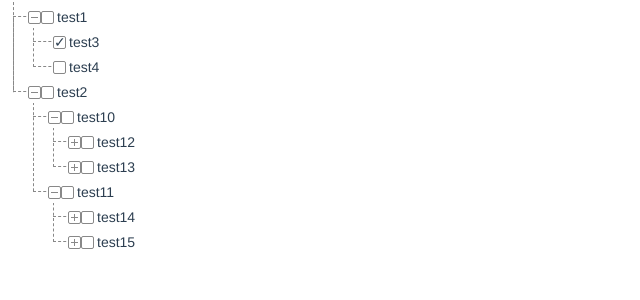
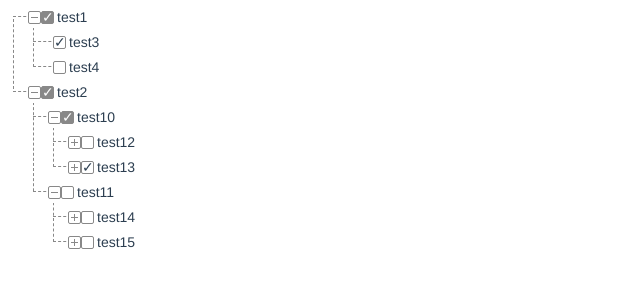
Before and after one commit to tinwan/vue2-data-tree, a Vue app: page / in a window 1280 px wide. Shown: the top 300 px of the page, without its empty margins (0-640 px from the left). Built offline with nearby package versions, Linux system fonts and the light colour scheme.

Commit message:
Node can be moved by drag.

```diff
--- a/src/components/HelloWorld.vue
+++ b/src/components/HelloWorld.vue
@@ -5,6 +5,7 @@
           @nodeSelected="nodeSelected"
           @nodeChecked="nodeChecked"
           @expandEnd="expandEnd"
+          @dragEnd="dragEnd"
     >
     </tree>
   </div>
@@ -21,7 +22,7 @@
         data () {
             return {
                 options: {
-                    defaultChecked: [3, 40],
+                    defaultChecked: [3, 40, 13],
                     defaultSelected: 24,
                     defaultExpandedLevel: 2,
                     draggable: true,
@@ -86,6 +87,9 @@
             },
             expandEnd () {
                 console.log("nodeExpand");
+            },
+            dragEnd (currentNode, parentNode, index) {
+                console.log("drag end " + currentNode.id + " " + parentNode + " " + index);
             }
         }
     };
--- a/src/components/tree-node.vue
+++ b/src/components/tree-node.vue
@@ -1,7 +1,7 @@
 <template>
-    <div :class="['data-tree-node', nodeData.hasChildren? '': 'leaf']">
+    <div :class="['data-tree-node', nodeData.hasChildren? '': 'leaf']" ref="outerBox">
         <div class="data-tree-el">
-            <div class="data-tree-el-info" :self="self" @mousedown="nodeMouseDown($event)" ref="nodeElInfo">
+            <div class="data-tree-el-info" @mousedown="nodeMouseDown($event)" ref="nodeElInfo">
                 <span v-if="nodeData.hasChildren"
                       :class="{'node-expand': true, 'close': !open}"
                       @click="clickExpand"></span>
@@ -15,7 +15,7 @@
             </div>
         </div>
         <ul v-if="nodeData.children && nodeData.children.length" v-show="open">
-            <li v-for="(item, index) in nodeData.children">
+            <li v-for="(item, index) in nodeData.children" :key="'node_' + item.id">
                 <tree-node :options="options"
                            :nodeData="item"
                            :bus="bus"
@@ -64,7 +64,7 @@
                 }
             });
 
-            if (this.level < this.options.defaultExpandedLevel) {
+            if (this.level < this.options.defaultExpandedLevel && !this.bus.expandingInfo.expandEnd) {
                 this.open = true;
                 if (this.nodeData.hasChildren && !this.nodeData.children) {
                     let expanding = this.bus.expandingInfo;
@@ -73,32 +73,38 @@
                     this.getNodeData().finally(() => {
                         expanding.list.splice(expanding.list.indexOf(this.nodeData.id), 1);
                         if (expanding.start && expanding.list.length === 0) {
-                            this.bus.$emit("expandEnd", "ttt", "rrrr");
+                            this.bus.$emit("expandEnd");
+                            expanding.expandEnd = true;
                         }
                     });
                 }
             }
         },
+        mounted () {
+            this.$refs.outerBox.self = this;
+            this.$refs.nodeElInfo.self = this;
+            if (this.nodeData.checkStatus === 2) {
+                this.$emit("nodeDataChange", this.nodeData);
+            }
+        },
         beforeDestroy () {
-            this.self = null;
+            this.$refs.outerBox.self = null;
+            this.$refs.nodeElInfo.self = null;
         },
         methods: {
             clickCheckBox () {
-                let newStatus = this.nodeData.checkStatus === 2 ? 0 : 2, newNodeData;
+                let newStatus = this.nodeData.checkStatus === 2 ? 0 : 2;
 
                 if (this.options.checkable.cascade.child && this.nodeData.children) {
-                    let newChildren = this.nodeData.children.map((item) => {
-                        return {...item, checkStatus: newStatus};
+                    this.nodeData.children.forEach((item) => {
+                        Vue.set(item, "checkStatus", newStatus);
                     });
+                }
+                Vue.set(this.nodeData, "checkStatus", newStatus);
 
-                    newNodeData = {...this.nodeData, checkStatus: newStatus, children: newChildren};
-                } else {
-                    newNodeData = {...this.nodeData, checkStatus: newStatus};
-                }
+                this.$emit("nodeDataChange", this.nodeData);
 
-                this.$emit("nodeDataChange", newNodeData);
-
-                this.bus.$emit("nodeChecked", newNodeData);
+                this.bus.$emit("nodeChecked", this.nodeData);
             },
             clickTitle () {
                 if (!this.options.selectable) {
@@ -112,7 +118,7 @@
             nodeDataChange (item) {
                 let checkedNum = 0, checkStatus;
                 let newChildren = this.nodeData.children.map((child) => {
-                    if (child.id === item.id) {
+                    if (item && child.id === item.id) {
                         checkedNum += item.checkStatus || 0;
                         return item;
                     }
@@ -128,7 +134,7 @@
                     } else {
                         checkStatus = this.options.checkable.halfCheckable ? 1 : 0;
                     }
-
+                    Vue.set(this.nodeData, "checkStatus", checkStatus);
                     this.$emit("nodeDataChange", {
                         ...this.nodeData,
                         checkStatus: checkStatus,
@@ -159,10 +165,35 @@
                 });
             },
             nodeMouseDown (event) {
-                this.bus.moveNode = this.nodeData;
-                this.bus.cloneTarget = this.$refs.nodeElInfo;
+                if (!this.options.draggable) {
+                    return;
+                }
+                this.bus.dragInfo.moveNode = this.nodeData;
+                this.bus.dragInfo.cloneTarget = this.$refs.nodeElInfo;
                 let targetRect = this.$refs.nodeElInfo.getBoundingClientRect();
-                this.bus.moveStartPos = {x: event.clientX - targetRect.x, y: event.clientY - targetRect.y};
+                this.bus.dragInfo.moveStartPos = {x: event.clientX - targetRect.x, y: event.clientY - targetRect.y};
+                this.bus.dragInfo.mouseStartPos = {x: event.clientX, y: event.clientY};
+                this.$refs.outerBox.querySelectorAll(".data-tree-el-info").forEach(el => {
+                    el.classList.add("dragg-moving");
+                });
+            },
+            addChild (nodeData, index) {
+                if (index + 1 > this.nodeData.children.length) {
+                    this.nodeData.children.push(nodeData);
+                } else {
+                    this.nodeData.children.splice(index, 0, nodeData);
+                }
+                if (this.options.checkable && this.options.checkable.cascade.parent) {
+                    this.nodeDataChange(nodeData);
+                }
+            },
+            delChild (nodeData) {
+                this.nodeData.children = this.nodeData.children.filter(node => {
+                    return node.id !== nodeData.id;
+                });
+                if (this.options.checkable && this.options.checkable.cascade.parent) {
+                    this.nodeDataChange();
+                }
             }
         }
     };
@@ -271,6 +302,9 @@
         left: 5px;
         top: -11px;
     }
+    .vue-data-tree > ul:after {
+        border-left: none;
+    }
     .vue-data-tree li {
         position: relative;
     }
@@ -313,4 +347,12 @@
         z-index: 20;
 
     }
+    .vue-data-tree .data-hint-pos {
+        background-color: #FFFFFF;
+        width: 150px;
+        height: 20px;
+        border: 1px dashed #cccccc;
+        position: relative;
+        z-index: 2;
+    }
 </style>
--- a/src/components/tree.vue
+++ b/src/components/tree.vue
@@ -2,7 +2,8 @@
     <div class="vue-data-tree" @mousemove="dragMouseMove($event)" ref="dataTreeBox">
         <ul v-if="showData && showData.length" class="vue-data-tree" >
             <li v-for="(item, index) in showData"
-                :class="{'data-tree-li': true, 'first-node': index === 0, 'only-node': showData.length === 1}">
+                :class="{'data-tree-li': true, 'first-node': index === 0, 'only-node': showData.length === 1}"
+                :key="'node_' + item.id">
                 <tree-node :options="optionSettings"
                            :treeData="showData"
                            :nodeData="item"
@@ -79,6 +80,7 @@
                 start: false,
                 list: []
             };
+            this.bus.dragInfo = {};
             this.bus.$on("nodeSelected", node => {
                 this.$emit("nodeSelected", node);
             });
@@ -88,17 +90,85 @@
             this.bus.$on("expandEnd", () => {
                 this.$emit("expandEnd", this.showData);
             });
+            this.bus.getParentTreeNodeEl = el => {
+                let parentEl = el;
+                while (parentEl !== document.body && (!parentEl.className ||
+                    (parentEl.className.indexOf("vue-data-tree") === -1 &&
+                    parentEl.className.indexOf("data-tree-node") === -1))) {
+                    parentEl = parentEl.parentNode;
+                }
+                if (parentEl.className && parentEl.className.indexOf("data-tree-node") > -1) {
+                    return parentEl;
+                } else {
+                    return null;
+                }
+            };
+            this.bus.getElIndex = el => {
+                if (el.parentNode) {
+                    return [].indexOf.call(el.parentNode.children, el);
+                } else {
+                    return 0;
+                }
+            };
 
             // functions for dragging node
             this.bodyMouseUp = () => {
-                this.bus.moveNode = null;
-                this.bus.cloneTarget = null;
-                if (this.bus.cloneEl) {
-                    this.$refs.dataTreeBox.removeChild(this.bus.cloneEl);
-                    this.bus.cloneEl = null;
+                if (this.bus.dragInfo.moveNode && this.bus.dragInfo.hintPosEl && this.bus.dragInfo.hintPosEl.parentNode) {
+                    let hintPos = this.bus.dragInfo.hintPosEl;
+                    let index = this.bus.getElIndex(hintPos);
+                    let originEl = this.bus.getParentTreeNodeEl(this.bus.dragInfo.cloneTarget);
+                    let targetParentEl = this.bus.getParentTreeNodeEl(hintPos);
+                    let originParentEl = this.bus.getParentTreeNodeEl(originEl.parentNode);
+                    let moveNodeToTarget = () => {
+                        let nodeData = originEl.self.nodeData;
+                        if (originParentEl) {
+                            originParentEl.self.delChild(nodeData);
+                        } else {
+                            this.showData = this.showData.filter(node => {
+                                return node.id !== nodeData.id;
+                            });
+                        }
+
+                        if (targetParentEl) {
+                            targetParentEl.self.addChild(nodeData, index);
+                        } else {
+                            this.showData.splice(index, 0, nodeData);
+                        }
+                        // if original parent node has no child after dragging, set some parameters of it.
+                        if (originParentEl && originParentEl.self.nodeData.children.length === 0) {
+                            Vue.set(originParentEl.self.nodeData, "children", []);
+                            Vue.set(originParentEl.self.nodeData, "hasChildren", false);
+                            originParentEl.self.open = false;
+                        }
+
+                        this.$emit("dragEnd", originEl.self.nodeData, targetParentEl ? targetParentEl.self.nodeData : null, index);
+                    };
+                    if (targetParentEl && targetParentEl === originParentEl) {
+                        let idx = targetParentEl.self.nodeData.children.map(itm => itm.id).indexOf(originEl.self.nodeData.id);
+                        if (index > idx) {
+                            index = index - 1;
+                        }
+                    }
+                    moveNodeToTarget();
+                    hintPos.parentNode.removeChild(hintPos);
                 }
+                this.bus.dragInfo.moveNode = null;
+                this.bus.dragInfo.cloneTarget = null;
+                if (this.bus.dragInfo.cloneEl) {
+                    this.$refs.dataTreeBox.removeChild(this.bus.dragInfo.cloneEl);
+                    this.bus.dragInfo.cloneEl = null;
+                }
+                this.$refs.dataTreeBox.querySelectorAll(".data-tree-el-info").forEach(el => {
+                    el.classList.remove("dragg-moving");
+                });
             };
             document.body.addEventListener("mouseup", this.bodyMouseUp);
+        },
+        mounted () {
+            if (!this.bus.expandingInfo.start) {
+                this.bus.expandingInfo.expandEnd = true;
+                this.bus.$emit("expandEnd");
+            }
         },
         beforeDestroy () {
             this.bodyMouseUp();
@@ -117,28 +187,45 @@
                 Vue.set(this.showData, index, item);
             },
             dragMouseMove (event) {
-                if (!this.bus.moveNode) {
+                if (!this.bus.dragInfo.moveNode) {
                     return;
                 }
-                if (!this.bus.treeRect) {
-                    this.bus.treeRect = this.$refs.dataTreeBox.getBoundingClientRect();
+                let dragInfo = this.bus.dragInfo;
+                if (Math.abs(event.clientX - dragInfo.mouseStartPos.x) < 2 && Math.abs(event.clientY - dragInfo.mouseStartPos.y) < 2) {
+                    return;
                 }
-                if (!this.bus.cloneEl) {
-                    this.bus.cloneEl = this.bus.cloneTarget.cloneNode(true);
-                    this.$refs.dataTreeBox.appendChild(this.bus.cloneEl);
+                if (!dragInfo.treeRect) {
+                    dragInfo.treeRect = this.$refs.dataTreeBox.getBoundingClientRect();
                 }
-                this.bus.cloneEl.style.left = event.clientX - this.bus.treeRect.x - this.bus.moveStartPos.x + "px";
-                this.bus.cloneEl.style.top = event.clientY - this.bus.treeRect.y - this.bus.moveStartPos.y + "px";
+                if (!dragInfo.cloneEl) {
+                    dragInfo.cloneEl = dragInfo.cloneTarget.cloneNode(true);
+                    this.$refs.dataTreeBox.appendChild(dragInfo.cloneEl);
+                }
+                if (!dragInfo.hintPosEl) {
+                    let frag = document.createElement("li");
+                    frag.innerHTML = "<div class='data-tree-node'><div class='data-hint-pos'></div></div>";
+                    dragInfo.hintPosEl = frag;
+                }
+                dragInfo.cloneEl.style.left = event.clientX - dragInfo.treeRect.x - dragInfo.moveStartPos.x + "px";
+                dragInfo.cloneEl.style.top = event.clientY - dragInfo.treeRect.y - dragInfo.moveStartPos.y + "px";
 
                 let nodeList = this.$refs.dataTreeBox.querySelectorAll(".data-tree-el-info");
                 nodeList.forEach((nodeEl) => {
+                    if (nodeEl === dragInfo.cloneEl || nodeEl === dragInfo.cloneTarget || nodeEl.classList.contains("dragg-moving")) {
+                        return;
+                    }
                     let rect = nodeEl.getBoundingClientRect();
                     if (event.clientX - rect.x > 0 && event.clientX - rect.x < rect.width &&
                         event.clientY - rect.y > 0 && event.clientY - rect.y < rect.height) {
-
+                        let treeNodeEl = this.bus.getParentTreeNodeEl(nodeEl);
+                        let hintPos = dragInfo.hintPosEl;
+                        if (event.clientY - rect.y < rect.height / 2) {
+                            treeNodeEl.parentNode.parentNode.insertBefore(hintPos, treeNodeEl.parentNode);
+                        } else {
+                            treeNodeEl.parentNode.parentNode.insertBefore(hintPos, treeNodeEl.parentNode.nextSibling);
+                        }
                     }
                 });
-                console.log(event);
             }
         }
     };
```
